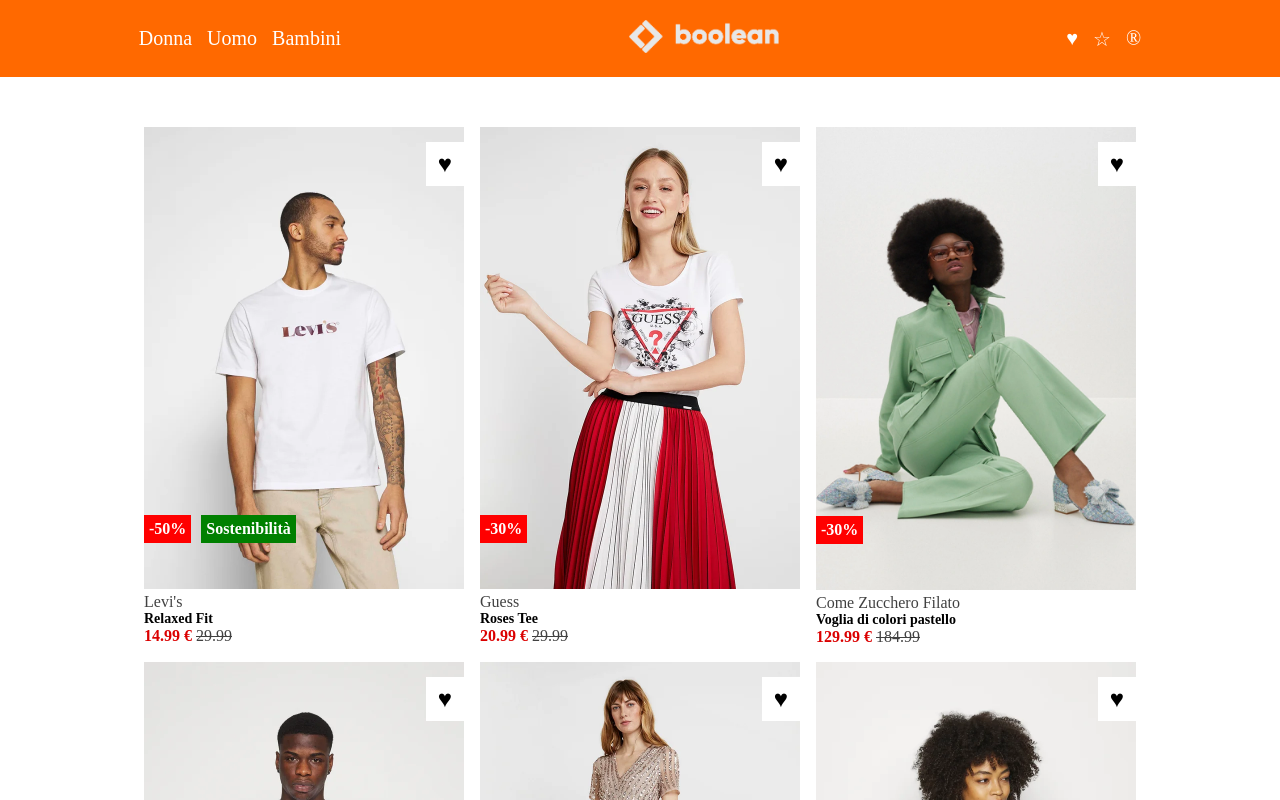
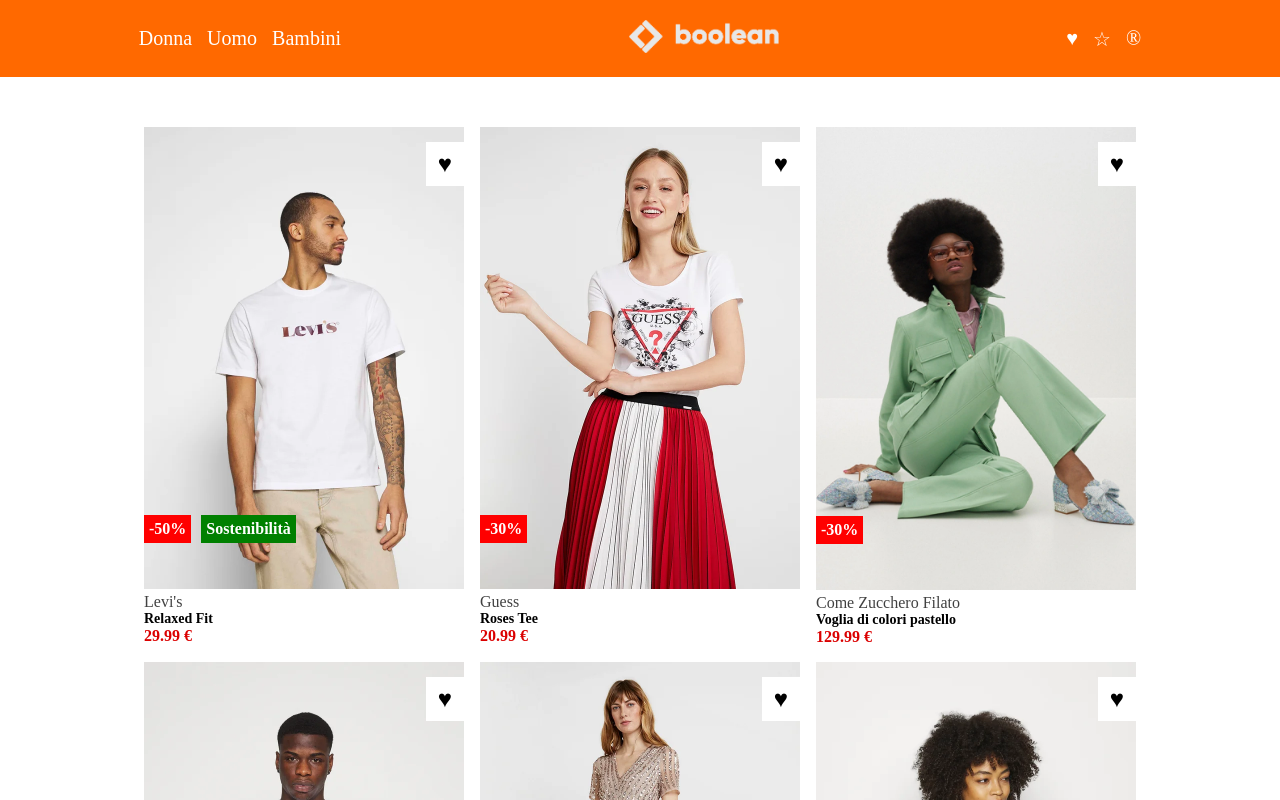
Before and after one commit to Vincenzo-23/vite-boolando, a Vue app: page / in a window 1280 px wide. Shown: the top 800 px of the page. Built offline with nearby package versions, Linux system fonts and the light colour scheme.

Commit message:
REFACTORING: used the store.js file in the card components to print the list of card and not the props anymore

```diff
--- a/src/components/CardComponent.vue
+++ b/src/components/CardComponent.vue
@@ -1,9 +1,10 @@
 <script>
+import { store } from "/store.js"
+
 export default {
-    props: ["card", "badge"],
     data() {
         return{
-
+            store
         }
     }
 }
@@ -11,22 +12,21 @@
 
 
 <template>
-
-    <div class="col-3">
+    <div class="col-3" v-for="(product,i) in store.products" :key="product.id" >
+        <div class="card">
             <div class="card-header">
-            <img :src="card.frontImage" alt="Picture of a model with the white shirt and beige pants">
-            <img class="hover-img" :src="card.backImage" alt="Picture of a model with the white shirt and beige pants with a brown jacket">
+                <img :src="store.products[i].frontImage" alt="Picture of a model with the white shirt and beige pants">
+                <img class="hover-img" :src="store.products[i].backImage" alt="Picture of a model with the white shirt and beige pants with a brown jacket">
                 <ul class="badge-container">
-                <li v-for="(badge,i) in card.badges" :key="i"
+                    <li v-for="(badge,i) in store.products[i].badges" :key="i"
                     :class="`badge_${badge.type}`">{{ badge.value }}</li>
                 </ul>
                 <button class="like-button">&hearts;</button>
             </div>
             <div class="card-footer">
-            <div class="card-footer-brand">{{ card.brand }}</div>
-            <h3 class="card-footer-title">{{ card.name }}</h3>
-            <div class="card-footer-price">{{ card.price }} €
-                <span class="old-price">{{ card.oldPrice }}</span>
+                <div class="card-footer-brand" >{{ store.products[i].brand }}</div>
+                <h3 class="card-footer-title">{{ store.products[i].name }}</h3>
+                <div class="card-footer-price">{{ store.products[i].price }} €</div>
             </div>
         </div>
     </div>
--- a/src/components/MainSection.vue
+++ b/src/components/MainSection.vue
@@ -1,5 +1,6 @@
 <script>
 import CardComponent from "./CardComponent.vue"
+import { store } from "/store.js"
 
 export default {
   components:{
@@ -7,114 +8,7 @@
   },
   data() {
     return{
-      products: [
-        {
-          id: 1,
-          frontImage: "1.webp",
-          backImage: "1b.webp",
-          brand: "Levi's",
-          name: "Relaxed Fit",
-          price: 14.99,
-          oldPrice: 29.99,
-          isInFavorites: true,
-          badges: [
-            {
-              type: "tag",
-              value: "Sostenibilità"
-            },
-            {
-              type: "discount",
-              value: "-50%"
-            }
-          ]
-        },
-        {
-          id: 2,
-          frontImage: "2.webp",
-          backImage: "2b.webp",
-          brand: "Guess",
-          name: "Roses Tee",
-          price: 20.99,
-          oldPrice: 29.99,
-          isInFavorites: true,
-          badges: [
-            {
-              type: "discount",
-              value: "-30%"
-            }
-          ]
-        },
-        {
-          id: 3,
-          frontImage: "3.webp",
-          backImage: "3b.webp",
-          brand: "Come Zucchero Filato",
-          name: "Voglia di colori pastello",
-          price: 129.99,
-          oldPrice: 184.99,
-          isInFavorites: false,
-          badges: [
-            {
-              type: "discount",
-              value: "-30%"
-            }
-          ]
-        },
-        {
-          id: 4,
-          frontImage: "4.webp",
-          backImage: "4b.webp",
-          brand: "Levi's",
-          name: "Tee Unisex",
-          price: 14.99,
-          oldPrice: 29.99,
-          isInFavorites: false,
-          badges: [
-            {
-              type: "tag",
-              value: "Sostenibilità"
-            },
-            {
-              type: "discount",
-              value: "-50%"
-            }
-          ]
-        },
-        {
-          id: 5,
-          frontImage: "5.webp",
-          backImage: "5b.webp",
-          brand: "Maya Deluxe",
-          name: "Stripe Bodice",
-          price: 99.99,
-          isInFavorites: true,
-          badges: [
-            {
-              type: "tag",
-              value: "Sostenibilità"
-            },
-            {
-              type: "discount",
-              value: "-50%"
-            }
-          ]
-        },
-        {
-          id: 6,
-          frontImage: "6.webp",
-          backImage: "6b.webp",
-          brand: "Esprit",
-          name: "Maglione - Black",
-          price: 29.99,
-          isInFavorites: true,
-          badges: [
-            {
-              type: "tag",
-              value: "Sostenibilità"
-            }
-          ]
-        }
-      ]
+      store
     }
   }
 }
@@ -135,7 +29,7 @@
 
       <div class="row">
 
-        <CardComponent v-for="(product,i) in products" :card="product" :badge="product.badges" :key="i" />
+        <CardComponent />
 
       </div>
 
@@ -153,6 +47,8 @@
 
 <style lang="scss" scoped>
 
+
+
 .container {
     .row {
         display: flex;
--- /dev/null
+++ b/store.js
@@ -0,0 +1,6 @@
+import { reactive } from "vue"
+import data from "/db.json"
+
+export const store = reactive({
+    products: data.products
+})
```
Lines whose indentation alone changed are shown as unchanged.
